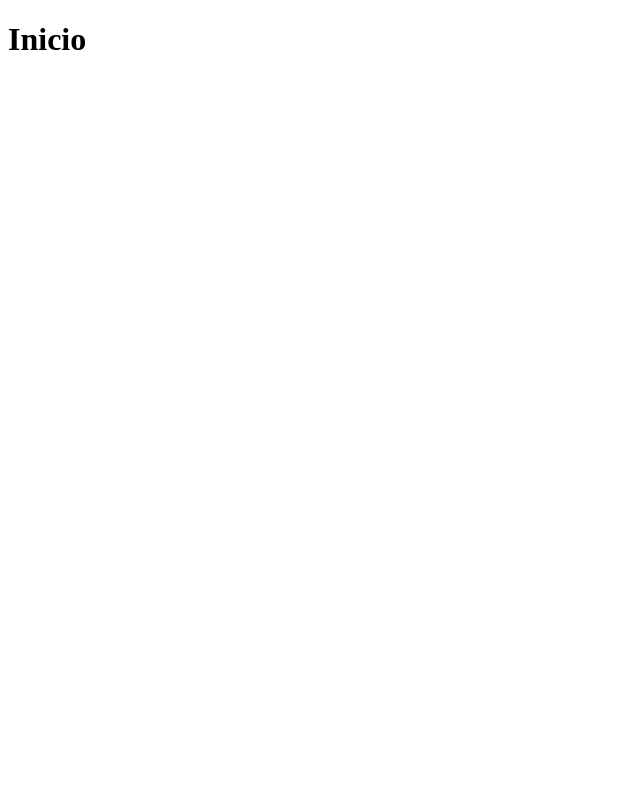
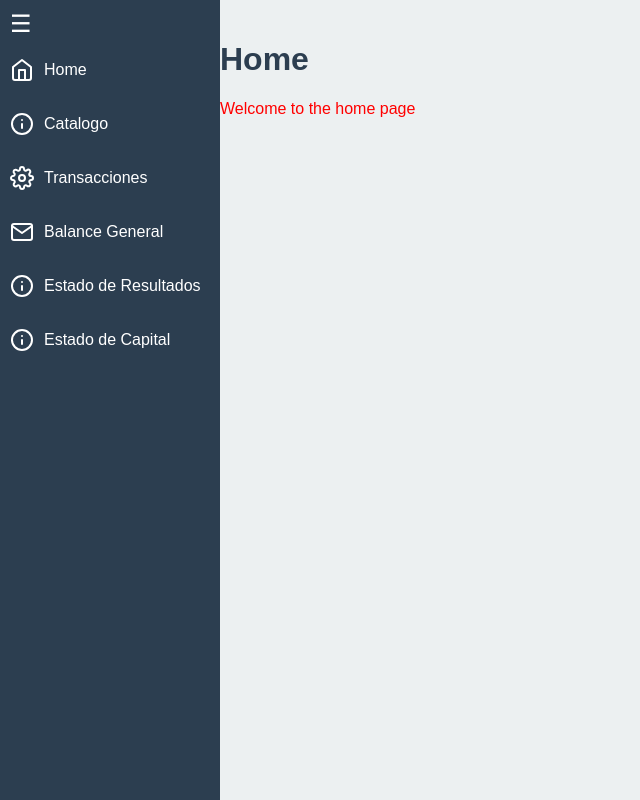
Before and after one commit to InfinityJaaR/Sistema-Contable, a Django app: page /contable/ in a window 1280 px wide. Before the commit the part shown is almost empty. Shown: the whole page, without its empty margins (0-640 px from the left). Run offline with Django 5.2, Linux system fonts and the light colour scheme; a user stored in the database is signed in.

Commit message:
Incorporando barra de navegacion

```diff
--- /dev/null
+++ b/contable/static/css/home.css
@@ -0,0 +1,6 @@
+body{
+    color: red;
+    font-family: Arial, sans-serif;
+    height: 100%;
+    overflow-x: hidden;
+}
--- a/contable/static/css/nav.css
+++ b/contable/static/css/nav.css
@@ -9,8 +9,9 @@ body, html {
     display: flex;
     min-height: 100vh;
 }
+
 .sidebar {
-    width: 200px;
+    width: 220px;
     background-color: #2c3e50;
     color: white;
     position: fixed;
--- a/contable/templates/home.html
+++ b/contable/templates/home.html
@@ -1,11 +1,13 @@
-<!DOCTYPE html>
-<html lang="en">
+{% extends 'nav.html' %}
 <head>
+    {% block head %}
     <meta charset="UTF-8">
     <meta name="viewport" content="width=device-width, initial-scale=1.0">
-    <title>Document</title>
+    <title> Home</title>
+    <link rel="stylesheet" href="../static/css/home.css">
+    {% endblock %}
 </head>
-<body>
-    <h1>Inicio</h1>
-</body>
-</html>
+{% block content %}
+    <h1>Home</h1>
+    <p>Welcome to the home page</p>
+{% endblock %}
--- a/contable/templates/nav.html
+++ b/contable/templates/nav.html
@@ -1,10 +1,8 @@
 <!DOCTYPE html>
 <html lang="en">
 <head>
-    <meta charset="UTF-8">
-    <meta name="viewport" content="width=device-width, initial-scale=1.0">
-    <title>Modern Website with Collapsible Navigation and Icons</title>
-    <link rel="stylesheet" href="styles-css.css">
+    {% block head %} {% endblock %}
+    <link rel="stylesheet" href="../static/css/nav.css">
 </head>
 <body>
     <div class="container">
@@ -23,27 +21,48 @@
                     <line x1="12" y1="16" x2="12" y2="12"></line>
                     <line x1="12" y1="8" x2="12.01" y2="8"></line>
                 </svg>
-                <span>About</span>
+                <span>Catalogo</span>
             </a>
             <a href="#services" class="nav-link">
                 <svg viewBox="0 0 24 24" fill="none" stroke="currentColor" stroke-width="2" stroke-linecap="round" stroke-linejoin="round">
                     <circle cx="12" cy="12" r="3"></circle>
                     <path d="M19.4 15a1.65 1.65 0 0 0 .33 1.82l.06.06a2 2 0 0 1 0 2.83 2 2 0 0 1-2.83 0l-.06-.06a1.65 1.65 0 0 0-1.82-.33 1.65 1.65 0 0 0-1 1.51V21a2 2 0 0 1-2 2 2 2 0 0 1-2-2v-.09A1.65 1.65 0 0 0 9 19.4a1.65 1.65 0 0 0-1.82.33l-.06.06a2 2 0 0 1-2.83 0 2 2 0 0 1 0-2.83l.06-.06a1.65 1.65 0 0 0 .33-1.82 1.65 1.65 0 0 0-1.51-1H3a2 2 0 0 1-2-2 2 2 0 0 1 2-2h.09A1.65 1.65 0 0 0 4.6 9a1.65 1.65 0 0 0-.33-1.82l-.06-.06a2 2 0 0 1 0-2.83 2 2 0 0 1 2.83 0l.06.06a1.65 1.65 0 0 0 1.82.33H9a1.65 1.65 0 0 0 1-1.51V3a2 2 0 0 1 2-2 2 2 0 0 1 2 2v.09a1.65 1.65 0 0 0 1 1.51 1.65 1.65 0 0 0 1.82-.33l.06-.06a2 2 0 0 1 2.83 0 2 2 0 0 1 0 2.83l-.06.06a1.65 1.65 0 0 0-.33 1.82V9a1.65 1.65 0 0 0 1.51 1H21a2 2 0 0 1 2 2 2 2 0 0 1-2 2h-.09a1.65 1.65 0 0 0-1.51 1z"></path>
                 </svg>
-                <span>Services</span>
+                <span>Transacciones</span>
             </a>
             <a href="#contact" class="nav-link">
                 <svg viewBox="0 0 24 24" fill="none" stroke="currentColor" stroke-width="2" stroke-linecap="round" stroke-linejoin="round">
                     <path d="M4 4h16c1.1 0 2 .9 2 2v12c0 1.1-.9 2-2 2H4c-1.1 0-2-.9-2-2V6c0-1.1.9-2 2-2z"></path>
                     <polyline points="22,6 12,13 2,6"></polyline>
                 </svg>
-                <span>Contact</span>
+                <span>Balance General</span>
+            </a>
+            <a href="#about" class="nav-link">
+                <svg viewBox="0 0 24 24" fill="none" stroke="currentColor" stroke-width="2" stroke-linecap="round" stroke-linejoin="round">
+                    <circle cx="12" cy="12" r="10"></circle>
+                    <line x1="12" y1="16" x2="12" y2="12"></line>
+                    <line x1="12" y1="8" x2="12.01" y2="8"></line>
+                </svg>
+                <span>Estado de Resultados</span>
+            </a>
+            <a href="#about" class="nav-link">
+                <svg viewBox="0 0 24 24" fill="none" stroke="currentColor" stroke-width="2" stroke-linecap="round" stroke-linejoin="round">
+                    <circle cx="12" cy="12" r="10"></circle>
+                    <line x1="12" y1="16" x2="12" y2="12"></line>
+                    <line x1="12" y1="8" x2="12.01" y2="8"></line>
+                </svg>
+                <span>Estado de Capital</span>
             </a>
         </nav>
         <main id="content" class="content">
-            <!-- Main content remains the same -->
+            {% block content %}
+
+            {% endblock %}
         </main>
     </div>
-    <script src="script-js.js"></script>
+    {% block scripts %}
+
+    {% endblock %}
+    <script src="../static/js/nav.js"></script>
 </body>
 </html>
```
Also changed, not shown: db.sqlite3.
